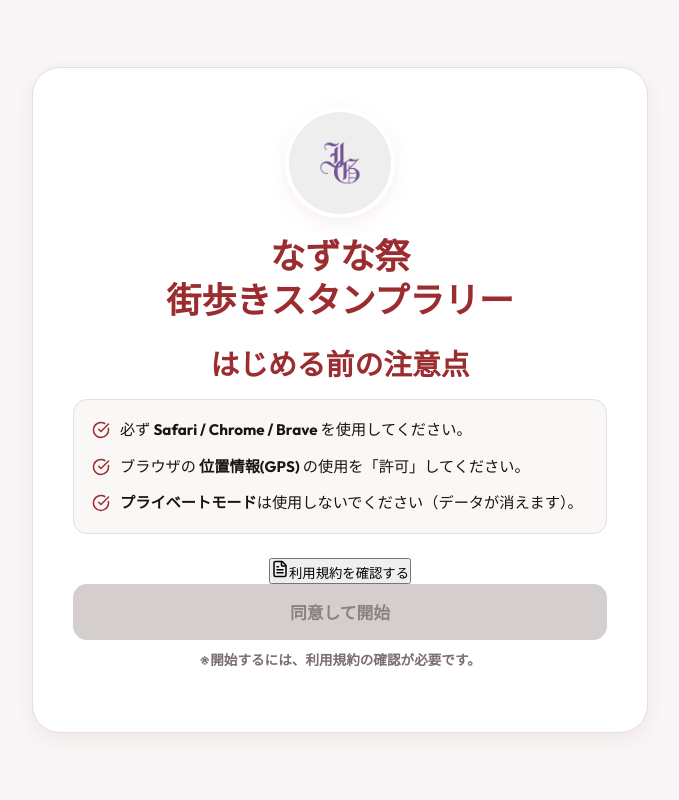
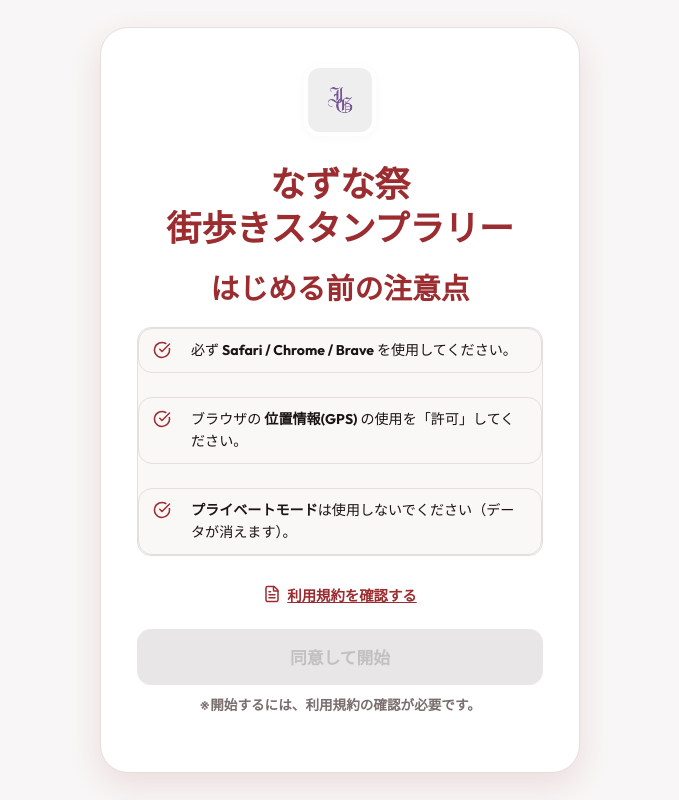
Before and after one commit to J105588/nazuna-stamp, a React (Vite) app: page / in a window 1280 px wide. Shown: the whole page, without its empty margins (300-979 px from the left). Built offline with nearby package versions, Linux system fonts and the light colour scheme; no server answers; the database is empty.

Commit message:
feat: add AdminDashboard component and base stylesheet for system management and checkpoint configuration

```diff
--- a/src/components/AdminDashboard.jsx
+++ b/src/components/AdminDashboard.jsx
@@ -643,7 +643,7 @@ const AdminDashboard = ({ onClose, isFullView = true, onSettingsChange }) => {
           <div className="db-card add-section-card">
             <h4><Building2 size={18} /> 新規駅セクションの追加</h4>
             <form onSubmit={handleAddSection} className="db-form">
-              <div className="form-group">
+              <div className="add-section-form-group">
                 <input
                   type="text"
                   placeholder="駅・エリア名称 (例: 市川真間駅エリア)"
--- a/src/index.css
+++ b/src/index.css
@@ -1403,30 +1403,55 @@ html, body {
   background: #fef2f2;
 }
 
+/* Universal Input Reset & Styling inside Admin Panel */
+.admin-dashboard-container input[type="text"],
+.admin-dashboard-container input[type="password"],
+.admin-dashboard-container input[type="number"],
+.admin-dashboard-container select,
+.admin-dashboard-container textarea {
+  box-sizing: border-box !important;
+  font-family: inherit;
+  font-size: 0.9rem;
+  padding: 10px 14px;
+  background: #ffffff;
+  color: var(--text-dark, #0f172a);
+  border: 1px solid var(--border-color, #cbd5e1);
+  border-radius: var(--radius-sm, 6px);
+  outline: none;
+  transition: border-color 0.2s ease, box-shadow 0.2s ease;
+  line-height: 1.4;
+}
+
+.admin-dashboard-container input[type="text"]:focus,
+.admin-dashboard-container input[type="password"]:focus,
+.admin-dashboard-container input[type="number"]:focus,
+.admin-dashboard-container select:focus,
+.admin-dashboard-container textarea:focus {
+  border-color: var(--primary-color, #9b2d30);
+  box-shadow: 0 0 0 3px rgba(155, 45, 48, 0.12);
+}
+
 /* Add Section Form */
 .add-section-card form {
   display: flex;
   gap: 10px;
   flex-wrap: wrap;
   align-items: center;
-}
-
-.add-section-card .form-group {
+  width: 100%;
+}
+
+.add-section-form-group {
   display: flex;
   flex-direction: row;
   gap: 10px;
   width: 100%;
   flex-wrap: wrap;
-  margin-bottom: 0;
-}
-
-.add-section-card input[type="text"] {
+  align-items: center;
+}
+
+.add-section-form-group input[type="text"] {
   flex: 1;
-  min-width: 200px;
-  padding: 10px 14px;
-  border: 1px solid var(--border-color);
-  border-radius: var(--radius-sm);
-  font-size: 0.9rem;
+  min-width: 180px;
 }
 
 /* Section & Checkpoint List Layout */
@@ -1646,6 +1671,176 @@ html, body {
   border: 2px solid #ffffff !important;
   box-shadow: 0 0 4px rgba(37, 99, 235, 0.5);
   border-radius: 50% !important;
+}
+
+/* ==========================================================================
+   TERMS MODAL & ENTRY GUARD STYLES
+   ========================================================================== */
+.terms-scroll-area {
+  max-height: 55vh;
+  overflow-y: auto;
+  padding: 16px;
+  background: var(--card-subtle-bg, #f8fafc);
+  border: 1px solid var(--border-color, #e2e8f0);
+  border-radius: var(--radius-md, 8px);
+  margin: 16px 0;
+  font-size: 0.88rem;
+  line-height: 1.6;
+  color: var(--text-dark, #1e293b);
+  text-align: left;
+}
+
+.terms-scroll-area h4 {
+  font-size: 0.95rem;
+  font-weight: 800;
+  color: var(--primary-color, #9b2d30);
+  margin: 16px 0 8px 0;
+  border-bottom: 1px solid var(--border-color, #e2e8f0);
+  padding-bottom: 4px;
+}
+
+.terms-scroll-area p {
+  margin-bottom: 12px;
+}
+
+.terms-scroll-area .copyright {
+  text-align: center;
+  font-size: 0.78rem;
+  color: var(--text-light, #94a3b8);
+  margin-top: 20px;
+}
+
+.modal-footer {
+  display: flex;
+  flex-direction: column;
+  align-items: center;
+  gap: 8px;
+  width: 100%;
+  margin-top: 12px;
+}
+
+.scroll-notice {
+  font-size: 0.78rem;
+  color: #ef4444;
+  font-weight: 700;
+  margin: 0;
+  animation: bounce 1.5s infinite;
+}
+
+/* Entry Guard (Welcome / Terms Agreement Screen) */
+.entry-guard-container {
+  position: fixed;
+  top: 0; left: 0; right: 0; bottom: 0;
+  background: var(--bg-color, #fdfbfb);
+  z-index: 2000;
+  display: flex;
+  align-items: center;
+  justify-content: center;
+  padding: 20px;
+  overflow-y: auto;
+}
+
+.entry-guard-container .card-box {
+  background: #ffffff;
+  border: 1px solid var(--border-color, #e2e8f0);
+  border-radius: var(--radius-xl, 16px);
+  padding: clamp(24px, 5vw, 36px);
+  max-width: 480px;
+  width: 100%;
+  box-shadow: var(--shadow-lg, 0 10px 25px rgba(0,0,0,0.1));
+  text-align: center;
+  animation: fadeIn 0.3s ease-out;
+}
+
+.entry-logo {
+  display: flex;
+  flex-direction: column;
+  align-items: center;
+  gap: 10px;
+  margin-bottom: 20px;
+}
+
+.entry-logo .event-logo-img {
+  width: 72px;
+  height: 72px;
+  border-radius: 16px;
+  object-fit: cover;
+  box-shadow: var(--shadow-sm);
+}
+
+.caution-list {
+  list-style: none;
+  padding: 0;
+  margin: 20px 0;
+  text-align: left;
+  display: flex;
+  flex-direction: column;
+  gap: 12px;
+}
+
+.caution-list li {
+  display: flex;
+  align-items: flex-start;
+  gap: 10px;
+  font-size: 0.88rem;
+  color: var(--text-dark);
+  background: var(--card-subtle-bg, #f8fafc);
+  padding: 10px 14px;
+  border-radius: var(--radius-md, 8px);
+  border: 1px solid var(--border-color, #e2e8f0);
+}
+
+.caution-list .list-icon {
+  color: var(--primary-color, #9b2d30);
+  flex-shrink: 0;
+  margin-top: 2px;
+}
+
+.terms-preview {
+  margin: 20px 0 16px 0;
+}
+
+.btn-text-link {
+  background: none;
+  border: none;
+  color: var(--primary-color, #9b2d30);
+  font-size: 0.9rem;
+  font-weight: 800;
+  text-decoration: underline;
+  cursor: pointer;
+  display: inline-flex;
+  align-items: center;
+  gap: 6px;
+  padding: 8px 16px;
+  border-radius: 20px;
+  transition: background-color 0.2s ease;
+}
+
+.btn-text-link:hover {
+  background-color: rgba(155, 45, 48, 0.08);
+}
+
+.btn-terms-minimal {
+  background: none;
+  border: none;
+  color: var(--text-light, #94a3b8);
+  font-size: 0.8rem;
+  text-decoration: underline;
+  cursor: pointer;
+  padding: 4px 8px;
+  transition: color 0.2s ease;
+}
+
+.btn-terms-minimal:hover {
+  color: var(--primary-color, #9b2d30);
+}
+
+.btn-primary.disabled, button:disabled {
+  opacity: 0.5;
+  cursor: not-allowed !important;
+  box-shadow: none !important;
+  transform: none !important;
+  filter: grayscale(0.5);
 }
 
 .uuid-val {
```
